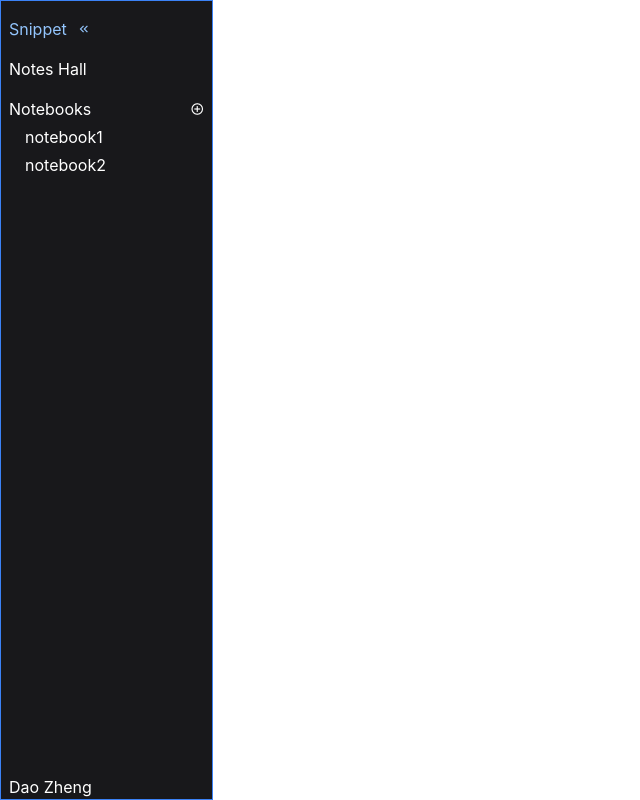
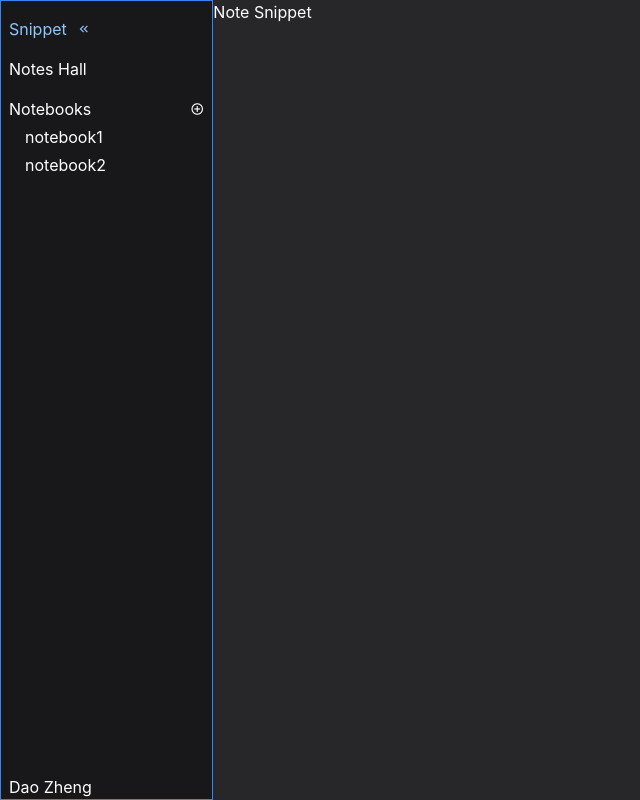
Before and after one commit to daoyzheng/notecraft, a React (Vite) app: page / in a window 1280 px wide. Shown: the whole page, without its empty margins (0-640 px from the left). Built offline with nearby package versions, Linux system fonts and the light colour scheme.

Commit message:
Add default page component

```diff
--- a/src/App.tsx
+++ b/src/App.tsx
@@ -10,7 +10,7 @@ function App() {
     <Router>
       <Routes>
         <Route element={<HomeLayout/>}>
-          <Route path="/" />
+          <Route path="/" element={<NoteSnippet/>}/>
           <Route path="/notebooks" element={<Notebook/>}/>
           <Route path="/notesnippet" element={<NoteSnippet/>}/>
           <Route path="/noteshall" element={<NoteHall/>}/>
--- a/src/pages/noteHall/NoteHall.tsx
+++ b/src/pages/noteHall/NoteHall.tsx
@@ -1,6 +1,6 @@
 const NoteHall = () => {
   return (
-    <div className="h-full w-full relative bg-red-300">
+    <div className="h-full w-full relative bg-zinc-800 text-white">
       Notes Hall
     </div>
   )
--- a/src/pages/noteSnippet/NoteSnippet.tsx
+++ b/src/pages/noteSnippet/NoteSnippet.tsx
@@ -1,6 +1,6 @@
 const NoteSnippet = () => {
   return (
-    <div className="h-full w-full relative bg-red-300">
+    <div className="h-full w-full relative bg-zinc-800 text-white">
       Note Snippet
     </div>
   )
```
